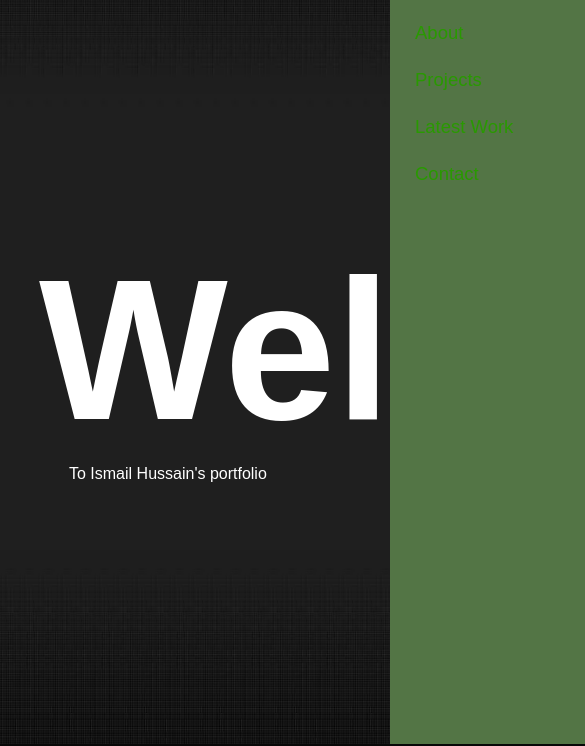
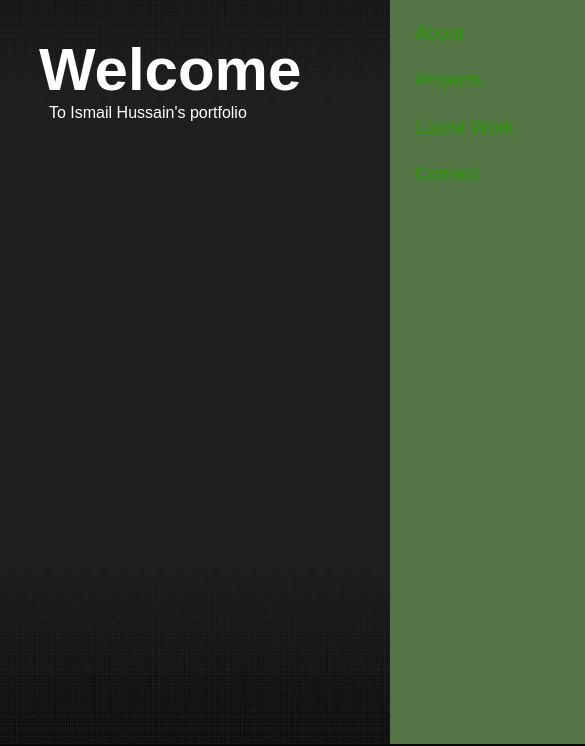
Before and after one commit to IsmailHu/IsmailHu.github.io, a plain HTML site: page index.html in a window 390 px wide. Shown: the part 100-846 px from the top of the page, 585 px wide, since content can reach past the window. Drawn offline with Linux system fonts and the light colour scheme.

Commit message:
Add files via upload

```diff
--- a/style.css
+++ b/style.css
@@ -394,6 +394,17 @@ nav .fas{
     #header{
         background-image: url(images/phone-background.png);
     }
+    .welcome{
+        font-size: 60px;
+        margin-top: 100px;
+    }
+
+    .subtext{
+        margin-left: 10px;
+        margin-bottom: 40px;
+    }
+
+
     .header-text{
         margin-top: 100%;
         font-size: 16px;
```
